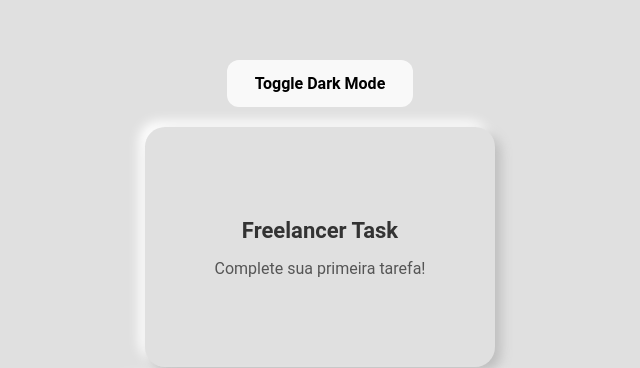
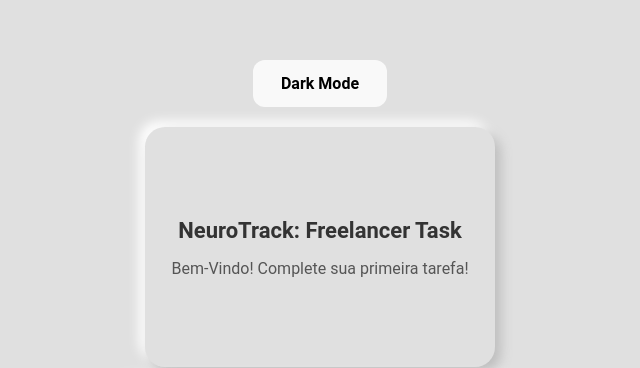
Before and after one commit to gabycancello/neurotrack, a React (Vite) app in the folder client/: page / in a window 1280 px wide. Shown: the top 368 px of the page, without its empty margins (320-960 px from the left). Built offline with nearby package versions, Linux system fonts and the light colour scheme; no server answers.

Commit message:
melhora na visibilidade do formulário no darkmode e ajustes visuais

```diff
--- a/client/src/App.jsx
+++ b/client/src/App.jsx
@@ -119,8 +119,8 @@ const App = () => {
       <GlobalStyle />
       <PageWrapper>
         <AppContainer>
-          <Button label="Toggle Dark Mode" onClick={toggleDarkMode} />
-          <Card title="Freelancer Task" description="Complete sua primeira tarefa!" />
+          <Button label="Dark Mode" onClick={toggleDarkMode} />
+          <Card title="NeuroTrack: Freelancer Task" description="Bem-Vindo! Complete sua primeira tarefa!" />
           <TaskList
             tasks={tasks}
             addTask={addTask}
--- a/client/src/components/FreelaForm.jsx
+++ b/client/src/components/FreelaForm.jsx
@@ -36,7 +36,17 @@ const FormContainer = styled.div`
     margin-bottom: 10px;
     color: ${({ theme }) => theme.text};
     font-size: 1.3rem;
-    text-shadow: 1px 1px 0 ${({ theme }) => theme.shadowLight};
+    text-shadow: 1px 1px 2 ${({ theme }) => theme.shadowLight};
+    padding: 10px;
+  border-radius: 12px;
+  background: ${({ theme }) =>
+    theme.mode === "dark"
+      ? "linear-gradient(145deg, #1f1f1f, #292929)"
+      : "linear-gradient(145deg, #e6e6e6, #ffffff)"};
+  box-shadow: ${({ theme }) =>
+    theme.mode === "dark"
+      ? "4px 4px 8px #1a1a1a, -4px -4px 8px #2a2a2a"
+      : "4px 4px 8px #bebebe, -4px -4px 8px #ffffff"};
   }
 `;
 
```
